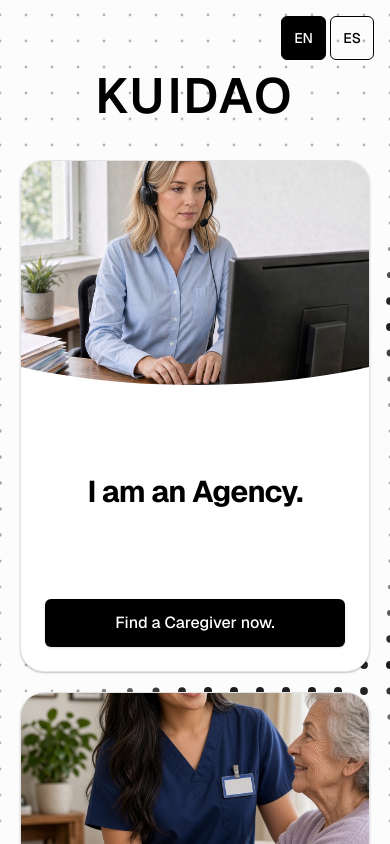
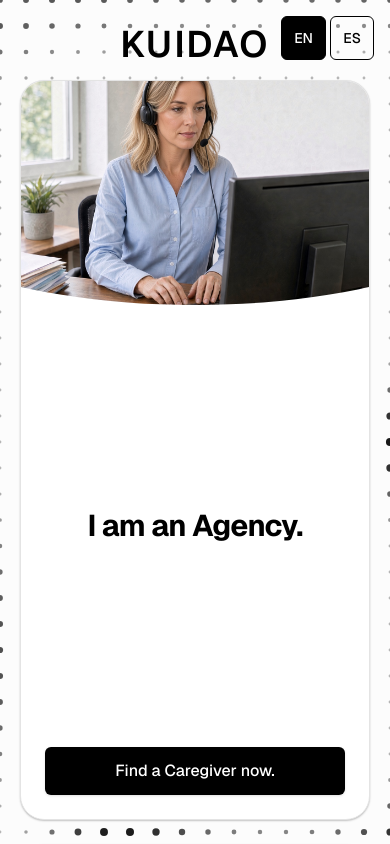
Before and after one commit to romaniantwinkie/kuida, a Next.js app: page / in a window 390 px wide. Shown: the top 844 px of the page. Built offline with nearby package versions, Linux system fonts and the light colour scheme.

Commit message:
Center the homepage welcome cards as phone-sized tiles.
Each card stays 384 by 812 on desktop and only narrows when the screen is tighter than that frame.

Co-authored-by: romaniantwinkie <romaniantwinkie@users.noreply.github.com>

```diff
--- a/src/app/page.tsx
+++ b/src/app/page.tsx
@@ -11,17 +11,26 @@ export default function Home() {
   const { t } = useI18n();
   const router = useRouter();
 
+  const tile =
+    "aspect-[384/812] w-full max-w-sm shrink-0 min-[880px]:w-96";
+
   return (
     <SonarGrid interactive className="min-h-dvh bg-background text-foreground">
       <div className="relative z-10 min-h-dvh">
-        <div className="absolute right-4 top-4 z-20 sm:right-8 sm:top-6">
-          <LangToggle />
-        </div>
-        <div className="mx-auto flex min-h-dvh w-full max-w-5xl flex-col items-center px-5 pb-12 pt-16 sm:px-8 sm:pt-10">
-          <Mark large />
-          <div className="mt-8 grid w-full grid-cols-1 items-stretch gap-5 sm:mt-10 md:grid-cols-2">
+        <header className="pointer-events-none fixed inset-x-0 top-0 z-20">
+          <div className="flex justify-center px-5 pt-5 sm:pt-6 [&_svg]:h-12 [&_svg]:sm:h-14">
+            <div className="pointer-events-auto">
+              <Mark large />
+            </div>
+          </div>
+          <div className="pointer-events-auto absolute right-4 top-4 sm:right-8 sm:top-6">
+            <LangToggle />
+          </div>
+        </header>
+        <div className="flex min-h-dvh flex-col items-center justify-center px-5 py-20">
+          <div className="flex w-full flex-col items-center justify-center gap-6 min-[880px]:w-auto min-[880px]:flex-row">
             <WelcomeScreen
-              className="min-h-[32rem]"
+              className={tile}
               imageUrl="/roles/agency.jpg"
               imageAlt={t.home.agencyImageAlt}
               title={t.home.agencyButton}
@@ -29,7 +38,7 @@ export default function Home() {
               onButtonClick={() => router.push("/for-agencies")}
             />
             <WelcomeScreen
-              className="min-h-[32rem]"
+              className={tile}
               imageUrl="/roles/caregiver.jpg"
               imageAlt={t.home.caregiverImageAlt}
               title={t.home.caregiverButton}
--- a/src/components/ui/welcome-screen.tsx
+++ b/src/components/ui/welcome-screen.tsx
@@ -70,7 +70,7 @@ export const WelcomeScreen: React.FC<WelcomeScreenProps> = ({
   return (
     <div
       className={cn(
-        "flex h-full w-full flex-col items-center justify-between overflow-hidden rounded-3xl border border-border bg-card text-card-foreground shadow-sm",
+        "flex w-full flex-col items-center justify-between overflow-hidden rounded-3xl border border-border bg-card text-card-foreground shadow-sm",
         className,
       )}
     >
```
